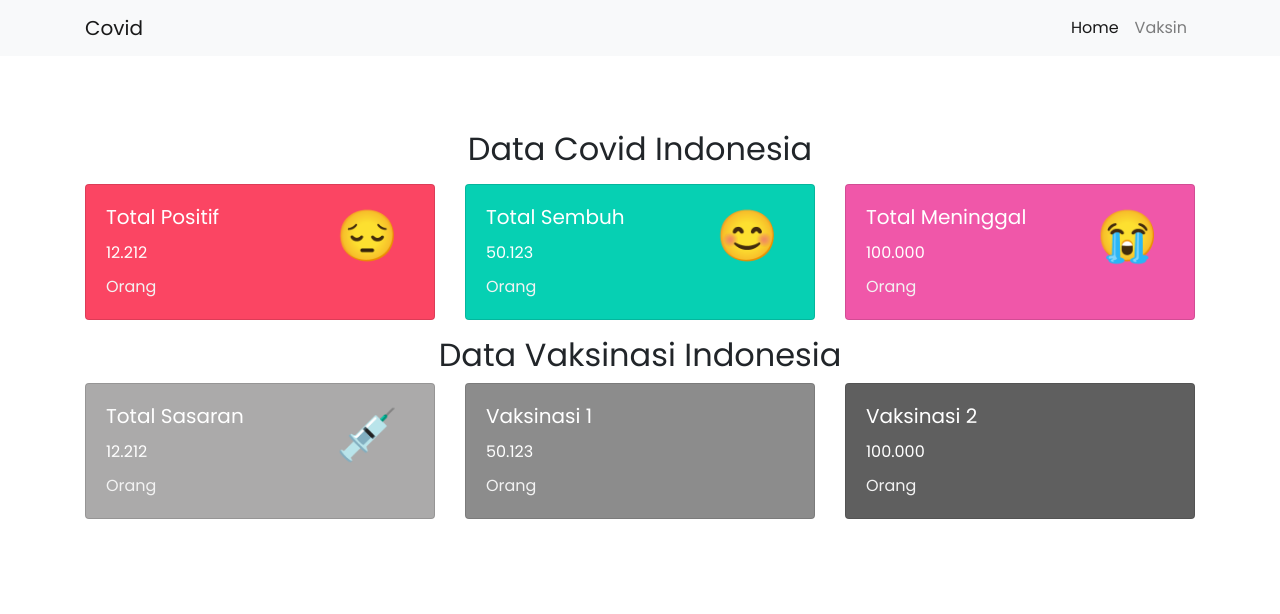
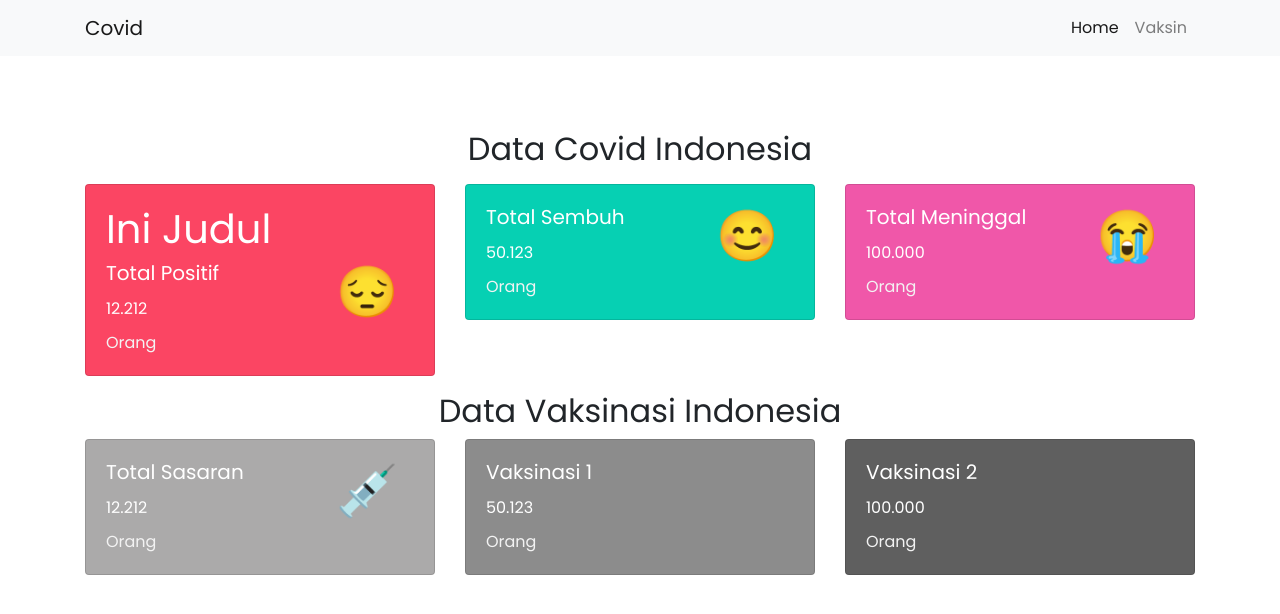
Before and after one commit to NFiciant/test-repo, a plain HTML site: page index.html in a window 1280 px wide. Shown: the top 614 px of the page. Drawn offline with nearby package versions, Linux system fonts and the light colour scheme.

Commit message:
nambahin H1

```diff
--- a/index.html
+++ b/index.html
@@ -60,6 +60,7 @@
         <div class="col-lg-4 col-md-12">
           <div class="card" style="background-color: #fb4563 !important" data-aos="fade-up" data-aos-delay="100">
             <div class="card-body">
+              <h1>Ini Judul</h1>
               <h5 class="card-title">Total Positif</h5>
               <p class="card-text">12.212</p>
               <p class="card-subtitle">Orang</p>
```
